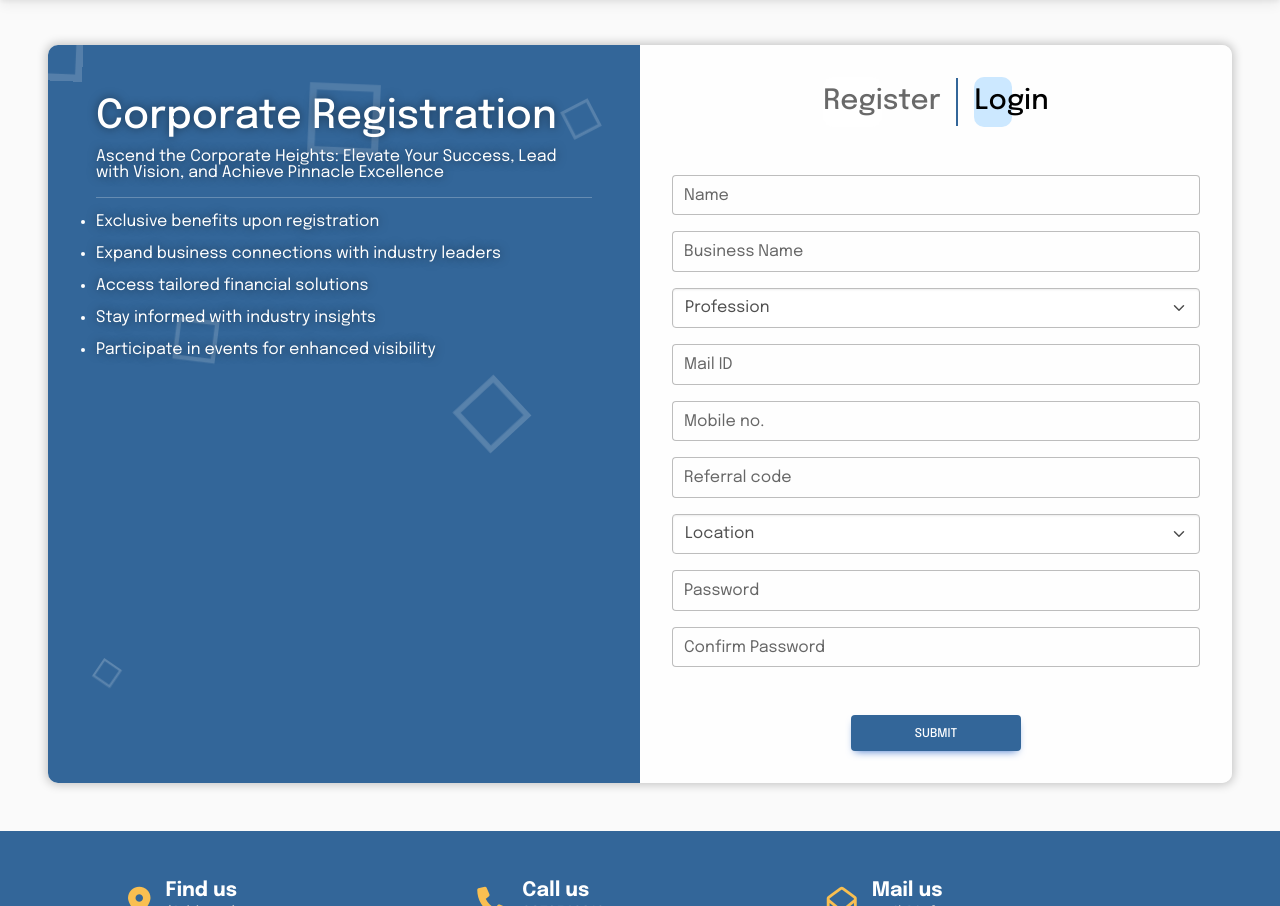
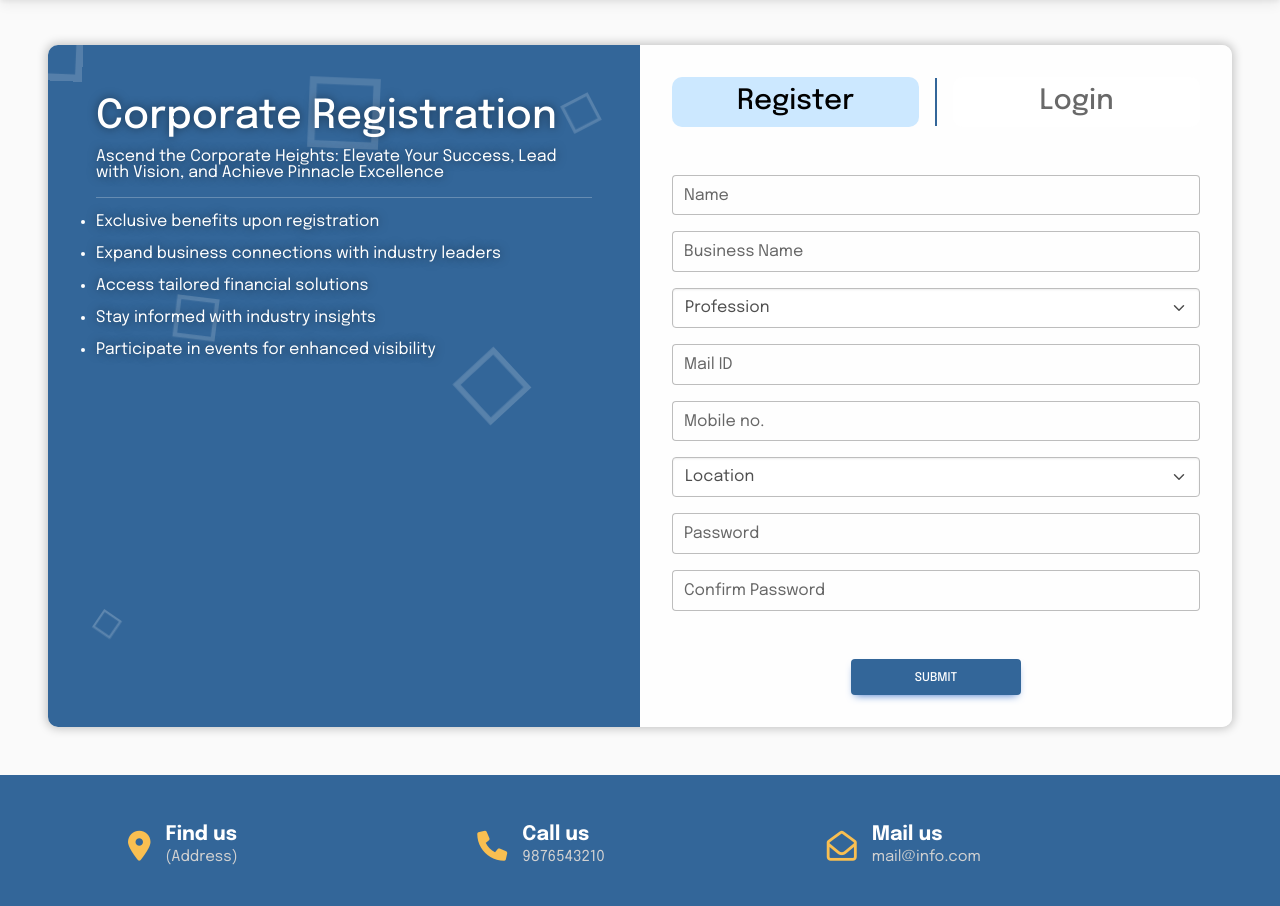
Before and after one commit to RUDRANSH-hub/Project-twamitra, a Django app: page /corporate-registration/ in a window 1280 px wide. Shown: the part 83-989 px from the top of the page. Run offline with Django 4.2, Linux system fonts and the light colour scheme; data comes from the database, SQL or seed files in the repository; both versions use the stored data as it was after the commit.

Commit message:
fixed minor changes

```diff
--- a/static/stylesheet/corporateRegistraion.css
+++ b/static/stylesheet/corporateRegistraion.css
@@ -63,7 +63,14 @@ border-radius: 10px;
 .regLogbtn:hover{
 background-color: var(--theme-lightRed-color);
 }
-
+.regLogbtn h3{
+  height: 100%;
+}
+.regLogbtn  a{
+  width: 100%;
+  height: 100%;
+  display: block;
+}
 .vl {
 border-left: 2px solid var(--theme-red-color);
 height: 3rem;
--- a/templates/corporateDashboard.html
+++ b/templates/corporateDashboard.html
@@ -101,6 +101,7 @@
                     <div class="form-outline refInput">
                         <input
                             type="text"
+                            name="referralCode"
                             id="referralCode"
                             class="form-control"
                             oninput="updateVerifyButton()"
--- a/templates/corporateRegistration.html
+++ b/templates/corporateRegistration.html
@@ -48,13 +48,9 @@
 
         <form action="" method="POST" onsubmit="return checkConfirmPasswordOnBlur();">
             <div class="regLog">
-                <a href="{% url 'corporate-registration' %}">
-                    <button class="reg regLogbtn" type="button" style="color: var(--text-gray-color);"><h3>Register</h3></button>
-                </a>
+                <button class="reg regLogbtn" type="button" style="background-color: var(--theme-lightRed-color);"><h3><a href="{% url 'corporate-registration' %}">Register</a></h3></button>
                 <div class="vl"></div>
-                <a href="{% url 'corporateLogin' %}">
-                    <button class="log regLogbtn" type="button" style="background-color: var(--theme-lightRed-color);"><h3>Login</h3></button>
-                </a>
+                <button class="log regLogbtn" type="button" style="color: var(--text-gray-color);"><h3><a href="{% url 'corporateLogin' %}">Login</a></h3></button>
             </div>
             {% csrf_token %}
             <div class="form-outline" data-mdb-input-init>
@@ -78,10 +74,6 @@
             <div class="form-outline" data-mdb-input-init>
                 <input type="number" name="phone" id="form12" class="form-control" />
                 <label class="form-label" for="form12">Mobile no.</label>
-            </div>
-            <div class="form-outline" data-mdb-input-init>
-                <input type="text" name="referralCode" id="form12" class="form-control" />
-                <label class="form-label" for="form12">Referral code</label>
             </div>
             <select class="form-select" name="location" aria-label="Default select example">
                 <option selected disabled value="">Location</option>
@@ -125,32 +117,6 @@
             submitButton.disabled = false;
         }
     }
-
-    async function fetchVerification() {
-        var verifyStatus = document.getElementById('verifyStatus');
-        url = "yePeUrlAyega";
-        // var result = false;
-        // var result = true;
-        try {
-            const result = await fetch(url);
-            if (result) {
-                verifyStatus.style.display = "block";
-                verifyStatus.innerText = 'Verified';
-                verifyStatus.style.color = "green"
-            }
-            else {
-                verifyStatus.style.display = "block";
-                verifyStatus.innerText = 'Wrong Code';
-                verifyStatus.style.color = "red"
-            }
-        }
-        catch {
-            console.log("Error while fetching API");
-        }
-
-    }
-
-
 </script>
 
 
--- a/templates/login.html
+++ b/templates/login.html
@@ -72,7 +72,7 @@
             <div class="text-center text-lg-start mt-4 pt-2">
               <button type="button submit" class="btn btn-primary btn-lg"
                 style="padding-left: 2.5rem; padding-right: 2.5rem;">Login</button>
-              <p class="small fw-bold mt-2 pt-1 mb-0">Don't have an account? <a href="register.html"
+              <p class="small fw-bold mt-2 pt-1 mb-0">Don't have an account? <a href="{% url 'register' %}"
                   class="link-primary">Register</a></p>
             </div>
 
--- a/templates/register.html
+++ b/templates/register.html
@@ -79,7 +79,7 @@
                     <div class="text-center text-lg-start mt-4 pt-2">
                         <button type="button submit" class="btn btn-primary btn-lg"
                             style="padding-left: 2.5rem; padding-right: 2.5rem;">Register</button>
-                        <p class="small fw-bold mt-2 pt-1 mb-0">Already, have an account? <a href="login.html"
+                        <p class="small fw-bold mt-2 pt-1 mb-0">Already, have an account? <a href="{% url 'login' %}"
                                 class="link-danger">Login</a></p>
                     </div>
 
--- a/twamitraApp/templatetags/hide_phone.py
+++ b/twamitraApp/templatetags/hide_phone.py
@@ -4,7 +4,7 @@ register = template.Library()
 
 @register.filter
 def hide_phone(phone):
-    if phone and len(phone) >= 6:  # Assuming a minimum length for a valid phone number
+    if phone and len(phone) >= 6:
         visible_part = phone[:3]
         hidden_part = '*' * (len(phone) - 3)
         return f"{visible_part}{hidden_part}"
--- a/twamitraApp/views.py
+++ b/twamitraApp/views.py
@@ -40,21 +40,6 @@ def corporateRegistration(request):
         if(password1 != password2):
             messages.success(request, "Password mismatch!")
             return render( request, "corporateRegistration.html")
-        try:
-            referralCode = request.POST.get('referralCode')
-        except:
-            referralCode = None
-
-        disc = 0
-        if referralCode is not None:
-            try:
-                code_obj = GeneratedCode.objects.get(code=referralCode)
-                if not code_obj.is_redeemed:
-                    disc = int(code_obj.percentage.strip('%'))
-                else:
-                    disc = 0
-            except GeneratedCode.DoesNotExist:
-                disc = 0
         profession = Professions.objects.get(name=profession_name)
         profession_mapping = {
                 'CA': 'C',
@@ -78,7 +63,6 @@ def corporateRegistration(request):
                     businessName=businessName,
                     profession=profession,
                     location=location,
-                    referralCode=referralCode,
                     is_active=False
                 )
                 login(request, user, backend='django.contrib.auth.backends.ModelBackend')
@@ -139,7 +123,7 @@ def corporateProfileForm(request):
         corporate_db.save()
 
         messages.success(request, 'Profile updated successfully!')
-        return redirect('corporateDashboard')  # Replace 'your_redirect_url' with the appropriate URL
+        return redirect('corporateDashboard')
     else:
         data = {
         'companyName': corporate_db.companyName,
@@ -149,7 +133,6 @@ def corporateProfileForm(request):
         'alternatePhone': corporate_db.alternatePhone,
         'signature': corporate_db.signature,
         'profilePic': corporate_db.profilePic
-        # Add more fields as needed
         }
 
         print("gadbad")
@@ -199,7 +182,7 @@ def verifyReferralCode(request):
             referralCode = request.POST.get('referralCode')
         except:
             referralCode = None
-
+        print(referralCode)
         disc = 0
         if referralCode is not None:
             try:
@@ -210,6 +193,9 @@ def verifyReferralCode(request):
                     disc = 0
             except GeneratedCode.DoesNotExist:
                 disc = 0
+        print("********************************")
+        print(disc)
+
         discount = True if disc != 0 else False
         subscriptions = SubscriptionType.objects.all().values()
         print(subscriptions)
@@ -491,5 +477,5 @@ def viewProviders(request):
         service_price = request.GET.get('service_price')
         service = ServiceType.objects.get(name=service_name)
         profession = Professions.objects.get(name=service.profession)
-        corporates = CorporateDB.objects.filter(profession=profession, is_active=True)
+        corporates = CorporateDB.objects.filter(profession=profession)
         return render(request, 'viewProviders.html', {"corporates": corporates ,'service': service})
```
Also changed, not shown: templates/chooseSubscription.html (+7 -1 lines), templates/corporateLogin.html (+2 -6 lines), templates/home.html (+6 -6 lines), db.sqlite3, twamitraApp/templatetags/hide_email.py (line endings or trailing spaces).
